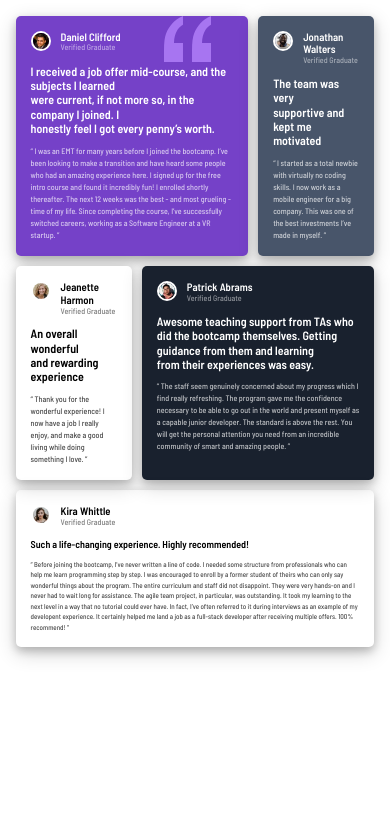
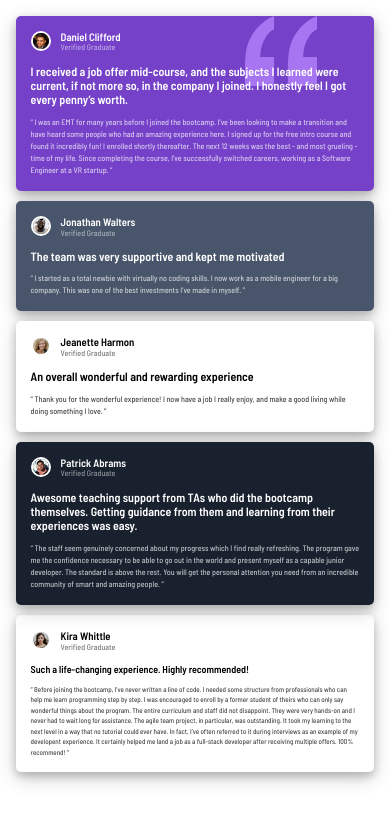
Before and after one commit to ibifaa/Grid-Review, a plain HTML site: page index.html in a window 390 px wide. Drawn offline with Linux system fonts and the light colour scheme.

Commit message:
mobile view completed

```diff
--- a/index.html
+++ b/index.html
@@ -28,10 +28,10 @@
                         </div>
                     </div>
                     <div class="main-content">
-                        <h4 class="heading">I received a job offer mid-course, and the subjects I learned <br> were
+                        <h4 class="heading">I received a job offer mid-course, and the subjects I learned were
                             current,
                             if not more so,
-                            in the company I joined. I <br> honestly feel I got every penny’s worth.
+                            in the company I joined. I honestly feel I got every penny’s worth.
                         </h4>
                         <p class="lighter">
                             “ I was an EMT for many years before I joined the bootcamp. I’ve been looking to make a
@@ -56,7 +56,7 @@
                         </div>
                     </div>
                     <div class="main-content">
-                        <h4 class="heading"> The team was very <br> supportive and kept me <br> motivated
+                        <h4 class="heading"> The team was very supportive and kept me motivated
                         </h4>
                         <p class="lighter">
                             “ I started as a total newbie with virtually no coding skills. I now work as a mobile
@@ -80,7 +80,7 @@
                         </div>
                     </div>
                     <div class="main-content">
-                        <h4 class="heading">An overall wonderful <br> and rewarding <br> experience
+                        <h4 class="heading">An overall wonderful and rewarding experience
 
                         </h4>
                         <p class="lighter">
@@ -109,7 +109,7 @@
                             guidance from
                             them
                             and
-                            learning <br> from their experiences was easy.
+                            learning from their experiences was easy.
                         </h4>
                         <p class="lighter">
                             “ The staff seem genuinely concerned about my progress which I find really refreshing. The
--- a/styles.css
+++ b/styles.css
@@ -69,6 +69,14 @@ main{
 
 }
 
+@media screen and (max-width: 600px){
+
+    .subOne{
+        grid-template-columns:1fr ;
+      }
+
+}
+
 .subOne-One{
     background-image: url("images/bg-pattern-quotation.svg");
     background-repeat: no-repeat;
@@ -114,6 +122,16 @@ img{
     gap: 10px;
     width: 100%;
     /* height: 42vh; */
+}
+
+
+
+@media screen and (max-width: 600px){
+
+    .subTwo{
+        grid-template-columns:1fr ;
+      }
+
 }
 
 .subTwo-One{
```
